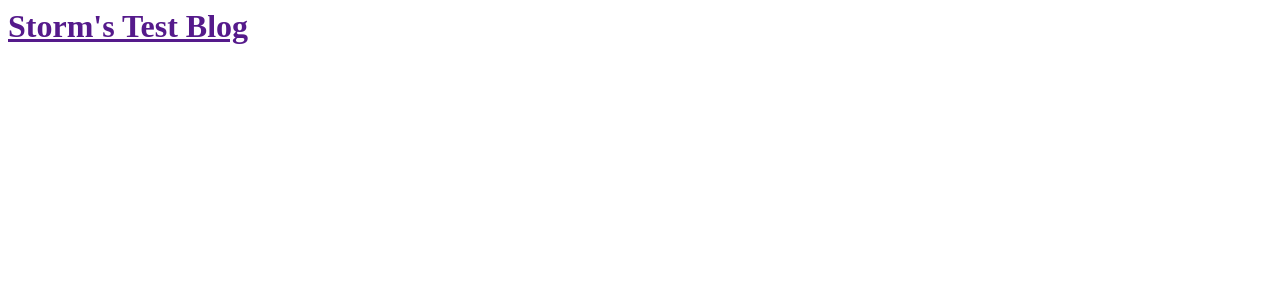
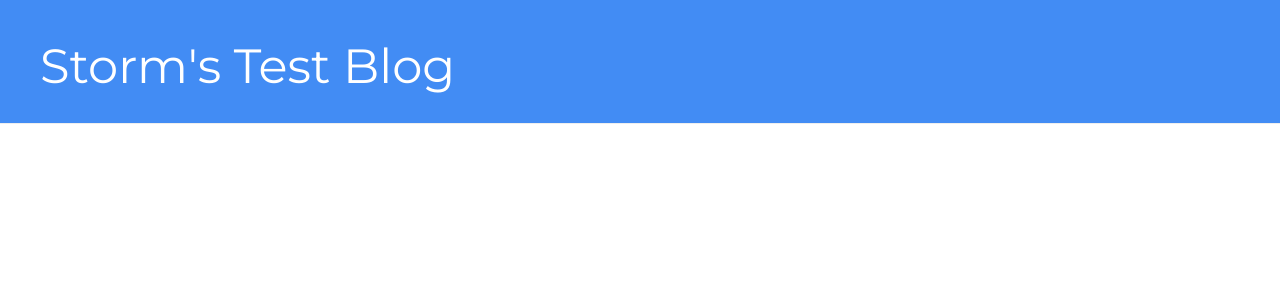
Before and after one commit to skaefer143/my-first-django-blog, a Django app: page / in a window 1280 px wide. Shown: the top 300 px of the page. Run offline with Django 3.2, Linux system fonts and the light colour scheme; data that the repository does not hold is empty; some libraries are stand-ins or nearby versions.

Commit message:
made my website pretty!

```diff
--- /dev/null
+++ b/blog/static/css/blog.css
@@ -0,0 +1,48 @@
+.page-header {
+    background-color: #428cf4;
+    margin-top: 0;
+    padding: 20px 20px 20px 40px;
+}
+
+.page-header h1, .page-header h1 a, .page-header h1 a:visited, .page-header h1 a:active {
+    color: #ffffff;
+    font-size: 36pt;
+    font-family: 'Montserrat', serif;
+    text-decoration: none;
+}
+
+.content {
+    margin-left: 40px;
+}
+
+h1, h2, h3, h4 {
+    font-family: 'Montserrat';
+}
+
+.date {
+    color: #828282;
+}
+
+.save {
+    float: right;
+}
+
+.post-form textarea, .post-form input {
+    width: 100%;
+}
+
+.top-menu, .top-menu:hover, .top-menu:visited {
+    color: #ffffff;
+    float: right;
+    font-size: 26pt;
+    margin-right: 20px;
+}
+
+.post {
+    margin-bottom: 70px;
+    font-family: 'Roboto'
+}
+
+.post h1 a, .post h1 a:visited {
+    color: #000000;
+}
--- a/blog/templates/blog/post_list.html
+++ b/blog/templates/blog/post_list.html
@@ -1,19 +1,32 @@
+{% load staticfiles %}
 <html>
     <head>
         <title>Storm's Test Blog</title>
+        <link rel="stylesheet" href="//maxcdn.bootstrapcdn.com/bootstrap/3.2.0/css/bootstrap.min.css">
+		<link rel="stylesheet" href="//maxcdn.bootstrapcdn.com/bootstrap/3.2.0/css/bootstrap-theme.min.css">
+		<link href="https://fonts.googleapis.com/css?family=Roboto|Montserrat" rel="stylesheet">
+		<link rel="stylesheet" href="{% static 'css/blog.css' %}">
     </head>
     <body>
-        <div>
+        <div class="page-header">
             <h1><a href="">Storm's Test Blog</a></h1>
-        </div><div></div>
+        </div>
 
-        {% for post in posts %}
-        <div>
-       		<h1><a href="">{{ post.title }}</a></h1>
-            <p>published: {{ post.published_date }}</p>
-        	<p>{{ post.text|linebreaksbr }}</p>
-        </div>
-        {% endfor %}
+		<div class="content container">
+		    <div class="row">
+		        <div class="col-md-8">
+		            {% for post in posts %}
+		                <div class="post">
+		                    <div class="date">
+		                        <p>published: {{ post.published_date }}</p>
+		                    </div>
+		                    <h1><a href="">{{ post.title }}</a></h1>
+		                    <p>{{ post.text|linebreaksbr }}</p>
+		                </div>
+		            {% endfor %}
+		        </div>
+		    </div>
+		</div>
 
     </body>
 </html>
```
